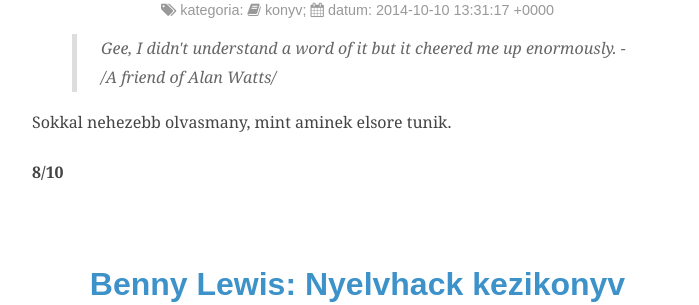
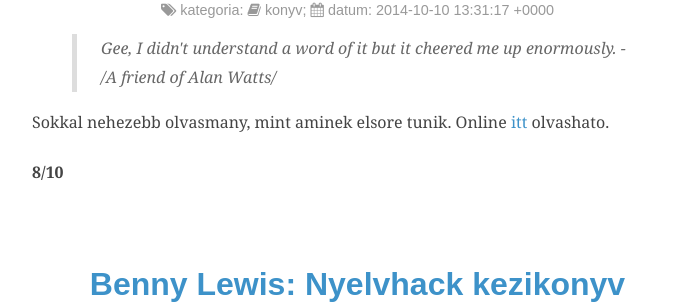
Before and after one commit to 4p3/4p3.github.io, a Jekyll site: the page built from index.html, in a window 1280 px wide and 900 px high. Shown: the part 152-457 px from the top of the window, without its empty margins (287-986 px from the left). Built offline with Jekyll 4.4.1, drawn with Linux system fonts in a browser that asks for light colours; Markdown is read by kramdown in place of the engine named in the settings; the list of posts is cut into pages by our own code.

Commit message:
the last one today

```diff
--- a/_posts/2014-10-10-gatelessgate.markdown
+++ b/_posts/2014-10-10-gatelessgate.markdown
@@ -8,6 +8,6 @@
 
 <blockquote>Gee, I didn't understand a word of it but it cheered me up enormously. - /A friend of Alan Watts/</blockquote>
 
-Sokkal nehezebb olvasmany, mint aminek elsore tunik.
+Sokkal nehezebb olvasmany, mint aminek elsore tunik. Online <a href="http://www.sacred-texts.com/bud/zen/mumonkan.htm">itt</a> olvashato.
 
 <h4>8/10</h4>
```
